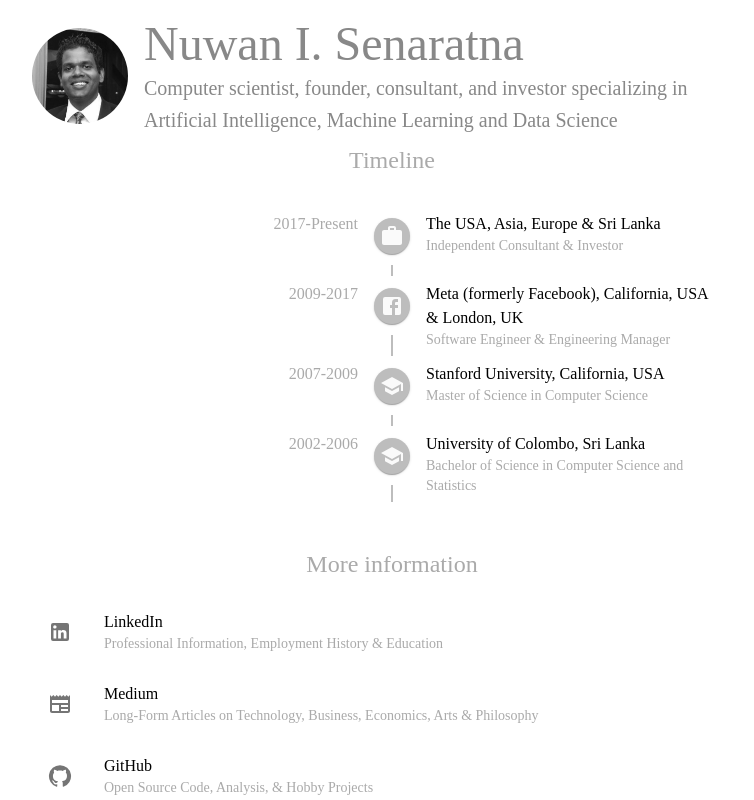
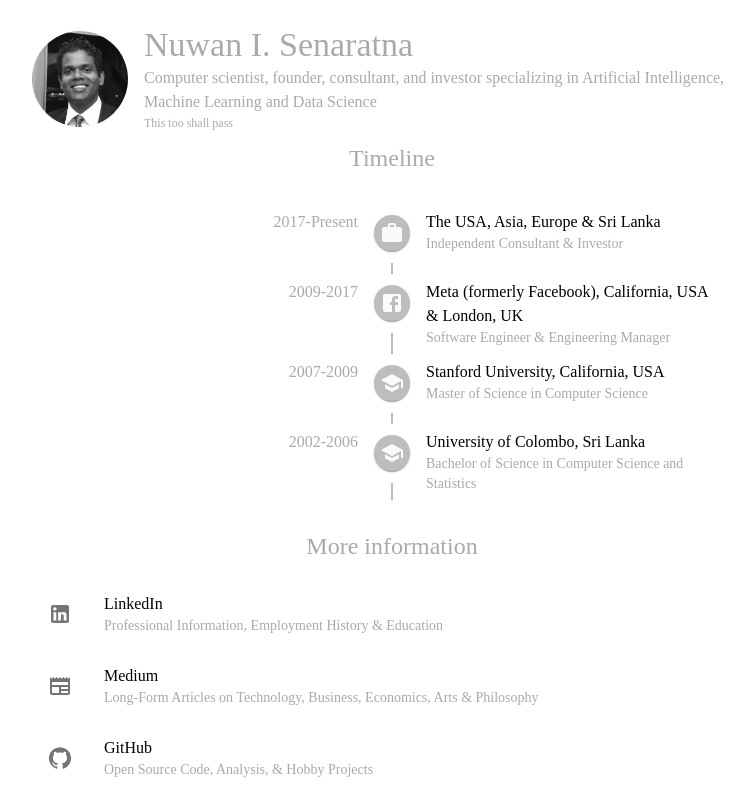
Before and after one commit to nuuuwan/nuuuwan, a React (Create React App) app: page / in a window 1280 px wide. Shown: the top 800 px of the page, without its empty margins (248-1002 px from the left). Built offline with nearby package versions, Linux system fonts and the light colour scheme; a web font is replaced by a local one.

Commit message:
Remove Grid

```diff
--- a/src/view/pages/HomePage.js
+++ b/src/view/pages/HomePage.js
@@ -1,4 +1,4 @@
-import { Avatar, Box, Grid, Stack, Typography } from "@mui/material";
+import { Avatar, Box,  Stack, Typography } from "@mui/material";
 
 import {
   LinksSection,
@@ -21,16 +21,19 @@ function PageTitle() {
     <Stack
       direction="row"
       alignItems="center"
-      color="#888"
+      color="text.secondary"
       justifyContent="center"
       gap={2}
     >
       <Avatar alt="Profile" src={PROFILE_IMAGE_PATH} sx={STYLE.AVATAR} />
       <Stack direction="column" gap={0}>
-        <Typography variant="h3">Nuwan I. Senaratna</Typography>
-        <Typography variant="h6">
+        <Typography variant="h4">Nuwan I. Senaratna</Typography>
+        <Typography variant="body1">
           Computer scientist, founder, consultant, and investor specializing in
           Artificial Intelligence, Machine Learning and Data Science
+        </Typography>
+        <Typography variant="caption">
+          This too shall pass
         </Typography>
       </Stack>
     </Stack>
@@ -39,19 +42,15 @@ function PageTitle() {
 
 export default function HomePage() {
   return (
-    <Box sx={{ m: 2, p: 2, maxWidth: 720, margin: "auto" }}>
+    <Box sx={{ p: 3, maxWidth: 720, margin: "auto" }}>
       <PageTitle />
-      <Grid container spacing={2}>
-        <Grid item xs={12}>
+
           <TimelineSection />
-        </Grid>
-        <Grid item xs={12}>
+
           <LinksSection />
-        </Grid>
-        <Grid item xs={12}>
+
           <ProfileSection />
-        </Grid>{" "}
-      </Grid>
+
     </Box>
   );
 }
```
